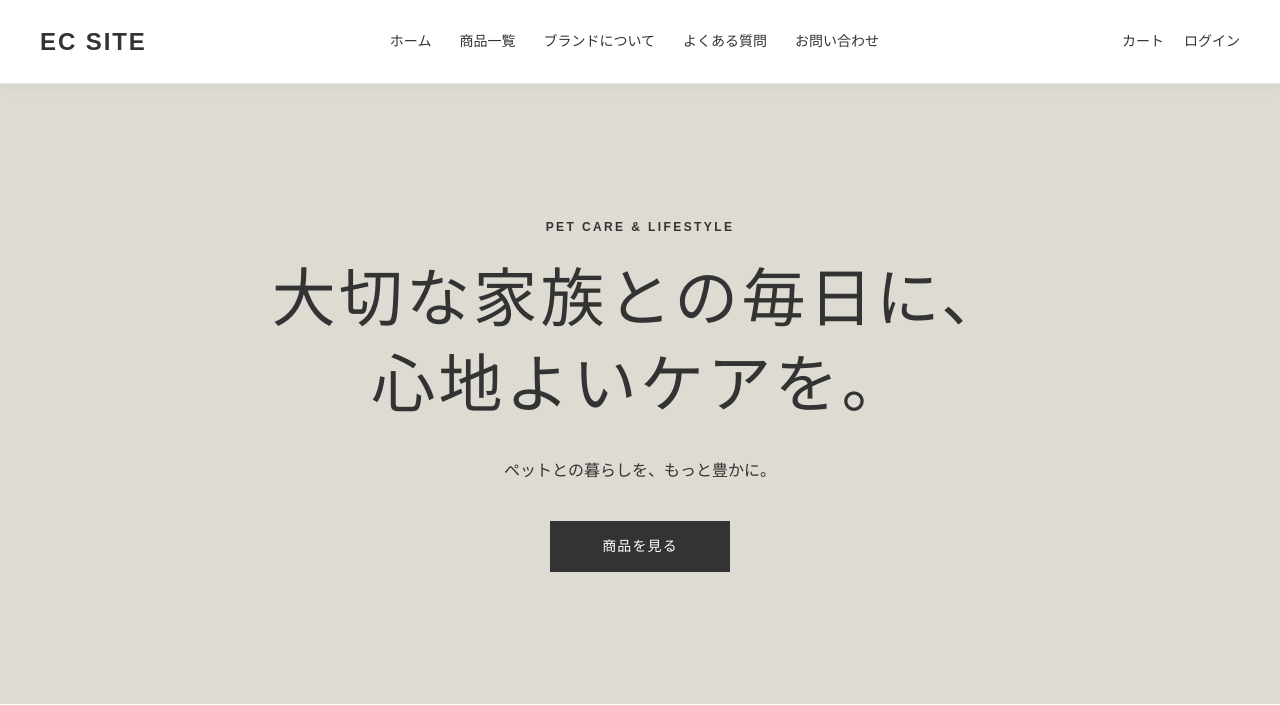
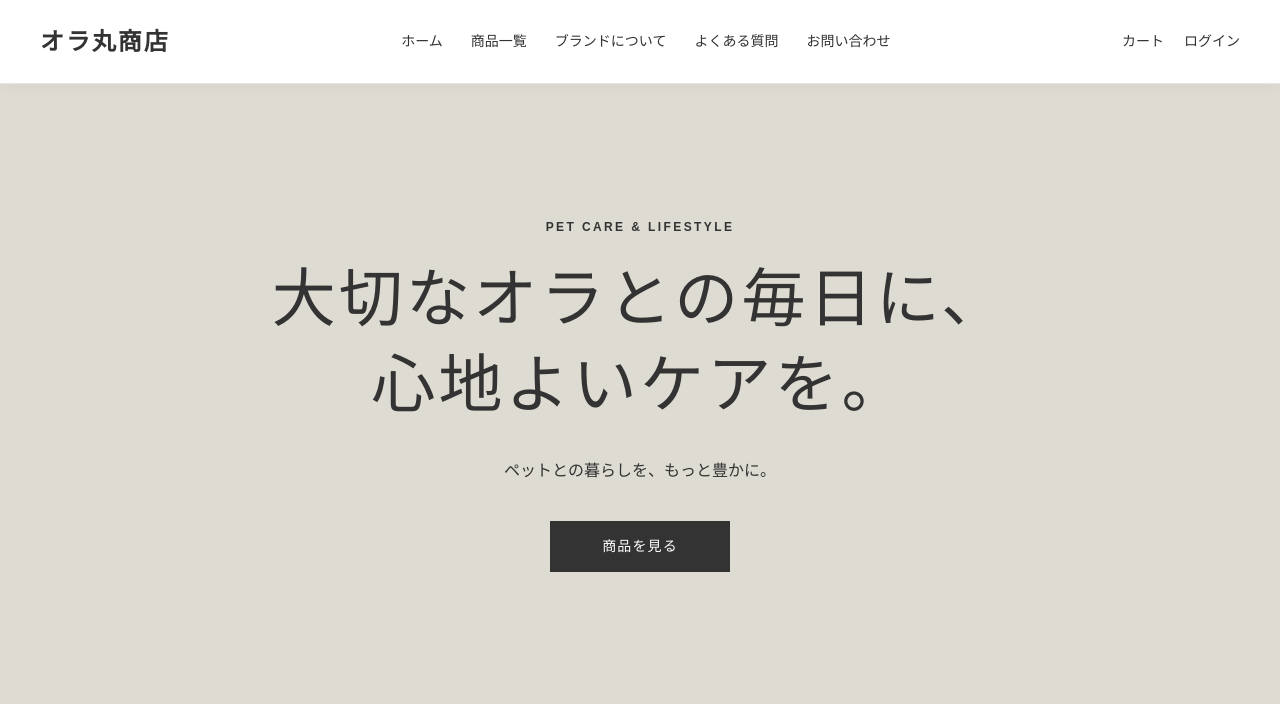
Before and after one commit to isekisosin-boop/ec-site, a Flask app: page / in a window 1280 px wide. Shown: the top 705 px of the page. Run offline with Flask 3, Linux system fonts and the light colour scheme.

Commit message:
商品情報を更新

```diff
--- a/templates/base.html
+++ b/templates/base.html
@@ -16,7 +16,7 @@
         <div class="site-header__inner">
 
             <a href="/" class="site-logo">
-                EC SITE
+                オラ丸商店
             </a>
 
             <nav class="site-nav">
--- a/templates/index.html
+++ b/templates/index.html
@@ -10,7 +10,7 @@
         <p class="hero__eyebrow">PET CARE &amp; LIFESTYLE</p>
 
         <h1 class="hero__title">
-            大切な家族との毎日に、<br>
+            大切なオラとの毎日に、<br>
             心地よいケアを。
         </h1>
 
@@ -131,7 +131,7 @@
 
         <div class="about-preview">
             <p>
-                ペットとの毎日をより心地よくするために、
+                オラ丸との毎日をより心地よくするために、
                 これからさまざまな商品をお届けしていきます。
             </p>
 
```
Also changed, not shown: static/images/aa.jpg (added), static/images/aaaa.jpg (added), static/images/aaaaa.jpg (added), static/images/商品1.jpg, static/images/商品2.jpg, static/images/商品3.jpg.
